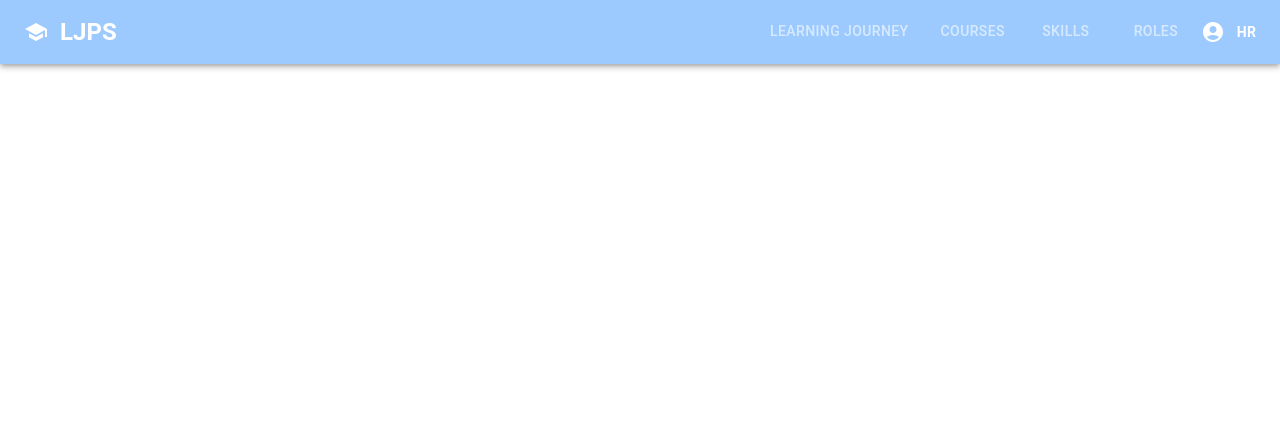
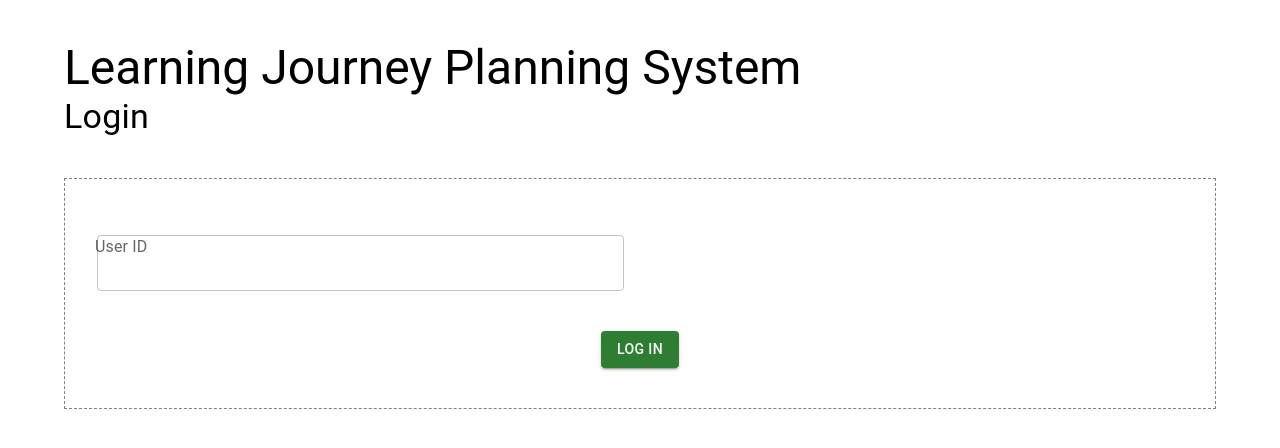
Before and after one commit to huilynt/LJMS, a React (Create React App) app: page / in a window 1280 px wide. Shown: the top 448 px of the page. Built offline with nearby package versions, Linux system fonts and the light colour scheme.

Commit message:
mock login complete

```diff
--- a/src/App.js
+++ b/src/App.js
@@ -1,5 +1,5 @@
 import React from "react";
-import { BrowserRouter as Router, Routes, Route } from "react-router-dom";
+import { BrowserRouter as Router, Routes, Route, useNavigate } from "react-router-dom";
 import "./App.css";
 import Navbar from "./components/Navbar";
 import LearningJourney from "./pages/LearningJourney";
@@ -13,25 +13,25 @@ import RoleSkill from "./pages/RoleSkill";
 import CreateSkill from "./pages/CreateSkill";
 import EditSkills from "./pages/EditSkills";
 import CreateRoleHr from "./pages/CreateRoleHr";
-import UpdateRoleHR from "./pages/UpdateRoleHR"
-import EditLearningJourney from "./pages/EditLearningJourney"
+import UpdateRoleHR from "./pages/UpdateRoleHR";
+import EditLearningJourney from "./pages/EditLearningJourney";
 import LjCourseDesc from "./pages/LjCourseDesc";
 import AssignSkillsCourse from "./pages/AssignSkillsCourse";
-
+import MockLogin from "./pages/MockLogin";
 
 function App() {
-
-  return (
+  if(sessionStorage.userId){
+    return (
     <Router>
       <Navbar />
       <Routes>
         <Route exact path="/LearningJourney" element={<LearningJourney/>} />
-        <Route exact path="/Courses" element={<Courses/>} />
-        <Route exact path="/Roles" element={<Roles/>} />
+        <Route exact path="/courses" element={<Courses/>} />
+        <Route exact path="/roles" element={<Roles/>} />
         <Route exact path="hr/roles" element={<Roles/>} />
         <Route exact path="hr/roles/create" element={<CreateRoleHr/>} />
         <Route exact path="hr/edit/roles/:jobroleID" element={<UpdateRoleHR/>} />
-        <Route exact path="/Skills" element={<Skills/>} />
+        <Route exact path="/skills" element={<Skills/>} />
         <Route exact path="/journey" element={<LearningJourney/>} />
         <Route exact path="/hr/courses" element={<Courses/>} />
         <Route exact path="/hr/edit/courses/:courseID" element={<AssignSkillsCourse/>}/>
@@ -47,7 +47,18 @@ function App() {
         <Route exact path="journey/Courses/:courseId" element={<LjCourseDesc/>}/>
       </Routes>
     </Router>
-  );
+    );
+  }
+  else{
+    return(
+      <Router>
+        <Routes>
+          <Route exact path="/" element={<MockLogin/>} />
+        </Routes>
+      </Router>
+    );
+  }
+
 }
 
 export default App;
--- a/src/components/Navbar.js
+++ b/src/components/Navbar.js
@@ -20,8 +20,10 @@ const Navbar = () => {
   const [value, setValue] = useState();
   const theme = useTheme();
   const isMatch = useMediaQuery(theme.breakpoints.down("md"));
-  const routes = ["/journey", "/hr/courses", "/hr/skills", "/hr/roles"];
-  const pages = ["Learning Journey", "Courses", "Skills", "Roles"];
+  const userRoutes = ["/journey", "/courses", "/skills", "/roles"];
+  const hrRoutes = ["/hr/courses", "/hr/skills", "/hr/roles"];
+  const hrPages = ["Courses", "Skills", "Roles"];
+  const userPages = ["Learning Journey", "Courses", "Skills", "Roles"];
 
   const [anchorElNav, setAnchorElNav] = React.useState(null);
   const navigate = useNavigate();
@@ -31,6 +33,7 @@ const Navbar = () => {
   const handleCloseNavMenu = () => {
     setAnchorElNav(null);
   };
+
 
   return (
     <React.Fragment>
@@ -45,7 +48,24 @@ const Navbar = () => {
               <Typography variant="h5" sx={{ fontWeight:'bold', verticalAlign:"center" }}>
                   LJPS
               </Typography>
-              <Menu
+              {sessionStorage.role === "1" ?
+                <Menu
+                  anchorEl={anchorElNav}
+                  anchorOrigin={{vertical: 'bottom',horizontal: 'left'}}
+                  keepMounted
+                  transformOrigin={{vertical: 'top',horizontal: 'left'}}
+                  open={Boolean(anchorElNav)}
+                  onClose={handleCloseNavMenu}
+                  sx={{display: { xs: 'block', md: 'none' }}}
+                >
+                  {hrPages.map((page, idx) => (
+                    <MenuItem key={page} onClick={() => {navigate(hrRoutes[idx])}}>
+                      <Typography textAlign="center">{page}</Typography>
+                    </MenuItem>
+                  ))}
+                </Menu>
+              :
+                <Menu
                 anchorEl={anchorElNav}
                 anchorOrigin={{vertical: 'bottom',horizontal: 'left'}}
                 keepMounted
@@ -54,12 +74,13 @@ const Navbar = () => {
                 onClose={handleCloseNavMenu}
                 sx={{display: { xs: 'block', md: 'none' }}}
               >
-                {pages.map((page, idx) => (
-                  <MenuItem key={page} onClick={() => {navigate(routes[idx])}}>
+                {userPages.map((page, idx) => (
+                  <MenuItem key={page} onClick={() => {navigate(userRoutes[idx])}}>
                     <Typography textAlign="center">{page}</Typography>
                   </MenuItem>
                 ))}
               </Menu>
+              }
             </Box>
           </> :
           <>
@@ -79,19 +100,33 @@ const Navbar = () => {
                 value={value}
                 onChange={(e, value) => setValue(value)}
               >
-                <Tab label="Learning Journey" value={routes[0]} component={Link} to={routes[0]}/>
-                <Tab label="Courses" value={routes[1]} component={Link} to={routes[1]}/>
-                <Tab label="Skills" value={routes[2]} component={Link} to={routes[2]}/>
-                <Tab label="Roles" value={routes[3]} component={Link} to={routes[3]}/>
+                {sessionStorage.role === "1" ? <Tab label="Courses" value={hrRoutes[0]} component={Link} to={hrRoutes[0]}/>
+                : <Tab label="Learning Journey" value={userRoutes[0]} component={Link} to={userRoutes[0]}/>}
+
+                {sessionStorage.role === "1" ? <Tab label="Skills" value={hrRoutes[1]} component={Link} to={hrRoutes[1]}/>
+                : <Tab label="Courses" value={userRoutes[1]} component={Link} to={userRoutes[1]}/>}
+
+                {sessionStorage.role === "1" ? <Tab label="Roles" value={hrRoutes[2]} component={Link} to={hrRoutes[2]}/>
+                : <Tab label="Skills" value={userRoutes[2]} component={Link} to={userRoutes[2]}/>}
+
+                {sessionStorage.role === "1" ? <></>
+                : <Tab label="Roles" value={userRoutes[3]} component={Link} to={userRoutes[3]}/>}
+
               </Tabs>
             </>
           </>}
           <IconButton size="large" edge="start" color="inherit" aria-label="profile" >
             <AccountCircleIcon/>
           </IconButton>
+          {sessionStorage.role === "1" ?
           <Typography variant="body2" sx={{ fontWeight:'bold' }}>
-                  HR
+                  Admin
           </Typography>
+          :
+          <Typography variant="body2" sx={{ fontWeight:'bold' }}>
+                  User
+          </Typography>}
+
         </Toolbar>
       </AppBar>
     </React.Fragment>
--- a/src/pages/EditLearningJourney.js
+++ b/src/pages/EditLearningJourney.js
@@ -22,8 +22,6 @@ function EditLearningJourney() {
     let { roleID } = useParams()
 
     useEffect(() => {
-        sessionStorage.setItem("userId", "150166");
-
         const journeyID = roleID + "-" + sessionStorage.userId
         setJourneyID(journeyID)
         axios.post('http://127.0.0.1:5000/journey/progress/' + journeyID, {"userId":sessionStorage.userId})
--- a/src/pages/LearningJourney.js
+++ b/src/pages/LearningJourney.js
@@ -48,8 +48,6 @@ function LearningJourney() {
 
 
     useEffect(() => {
-        sessionStorage.setItem("userId", "140525");
-
         axios.post(`http://127.0.0.1:5000/learningjourney`, {"userId":sessionStorage.userId})
         .then ((response) => {
             console.log(response)
--- /dev/null
+++ b/src/pages/MockLogin.js
@@ -0,0 +1,73 @@
+import { React, useEffect, useState} from "react";
+import axios from 'axios';
+import Container from '@mui/material/Container';
+import Box from '@mui/material/Box';
+import FormControl from '@mui/material/FormControl';
+import InputLabel from '@mui/material/InputLabel';
+import OutlinedInput from '@mui/material/OutlinedInput';
+import Button from '@mui/material/Button';
+import Stack from '@mui/material/Stack';
+import Alert from '@mui/material/Alert';
+
+function CreateSkill(){
+    const [userId, setUserId] = useState("");
+    const [error, setError] = useState("");
+
+    const handleChange = (event) => {
+        setUserId(event.target.value);
+        setError("");
+        console.log(userId);
+    };
+
+    function saveChanges(e) {
+        e.preventDefault();
+
+        if(userId.length !== 6){
+            setError("User ID must be 6 digits long")
+        }
+        else{
+            axios.get('http://127.0.0.1:5000/login/' + userId)
+            .then((response) =>{
+                sessionStorage.setItem("userId", userId);
+                sessionStorage.setItem("role", response.data.data[0]["Role"]);
+                console.log(sessionStorage.getItem("role"));
+                window.location.reload();
+            })
+            .catch(error => {
+                console.log(error)
+                setError("User ID does not exist");
+            })
+        }
+    };
+
+    return (
+        <Container sx={{mt:5}}>
+            <Box sx={{ typography: { xs: 'h5', md:'h3'}}}>Learning Journey Planning System</Box>
+            <Box sx={{ typography: { xs: 'h6', md:'h4'}}}>Login</Box>
+            {error.length > 0 ? <Alert sx={{mb:-3, mt:2}} severity="error">{error}</Alert> : <></>}
+                <Box sx={{my:5, py:5, px:2, border:'1px dashed grey'}} component="form">
+                    <Stack direction={{xs:"column", md:"row" }} spacing={5}>
+                        <Stack spacing={2} sx={{width: {xs:"100%",md:"50%"}}}>
+                            <FormControl>
+                                <InputLabel htmlFor="skill-id">User ID</InputLabel>
+                                <OutlinedInput
+                                id="user-id"
+                                value={userId}
+                                onChange={handleChange}
+                                name="User_ID"
+                                label="user-id"
+                                sx={{ m: 2, mb:3}}
+                                />
+                            </FormControl>
+                        </Stack>
+                    </Stack>
+                    <Stack direction="row" spacing={2} justifyContent="center" sx={{mt:2}}>
+                        <Button variant="contained" color="success" onClick={saveChanges}>Log In</Button>
+                    </Stack>
+            </Box>
+
+        </Container>
+    );
+}
+
+export default CreateSkill;
--- a/src/pages/RoleSkill.js
+++ b/src/pages/RoleSkill.js
@@ -73,8 +73,6 @@ function RoleSkill(props) {
     }
 
     useEffect(() => {
-        sessionStorage.setItem("userId", "140525");
-
         axios.post('http://127.0.0.1:5000/skills/complete/' + jobRole, {"userId":sessionStorage.userId})
         .then ((response) => {
             console.log(response)
--- a/src/pages/ViewAllAvailRoles.js
+++ b/src/pages/ViewAllAvailRoles.js
@@ -46,8 +46,6 @@ export default function ViewAllAvailRoles(props) {
     const [jobroleData, setJobRoleData] = useState([])
 
     useEffect(()=>{
-        sessionStorage.setItem("userId", "140525");
-
         axios.get('http://127.0.0.1:5000/'+ sessionStorage.getItem("userId") +'/jobrole').then(response => {
             console.log("SUCCESS", response)
             // setJobRoleData(response.data.data)
```
Also changed, not shown: 1 other file (tests, documents, lock files or other folders).
